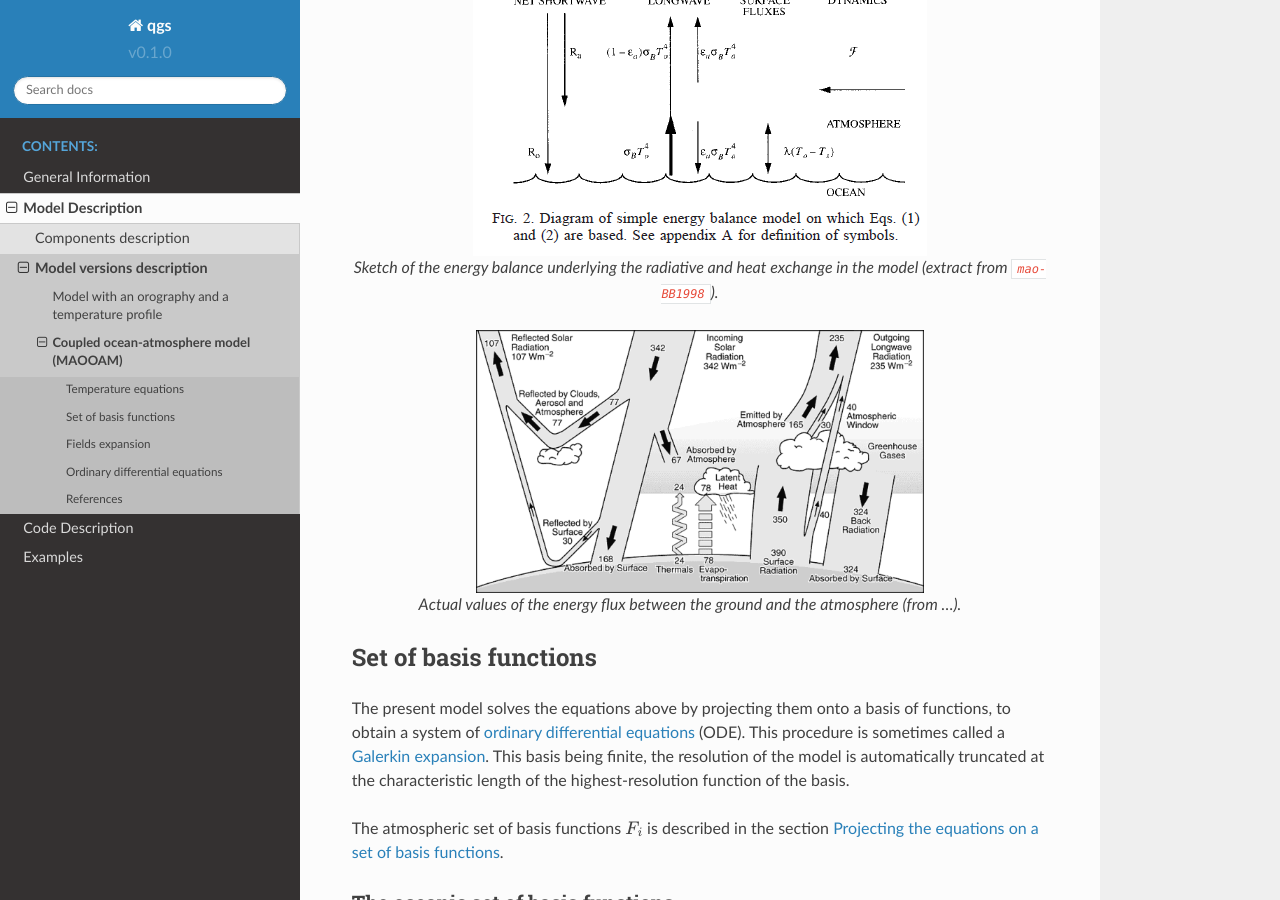
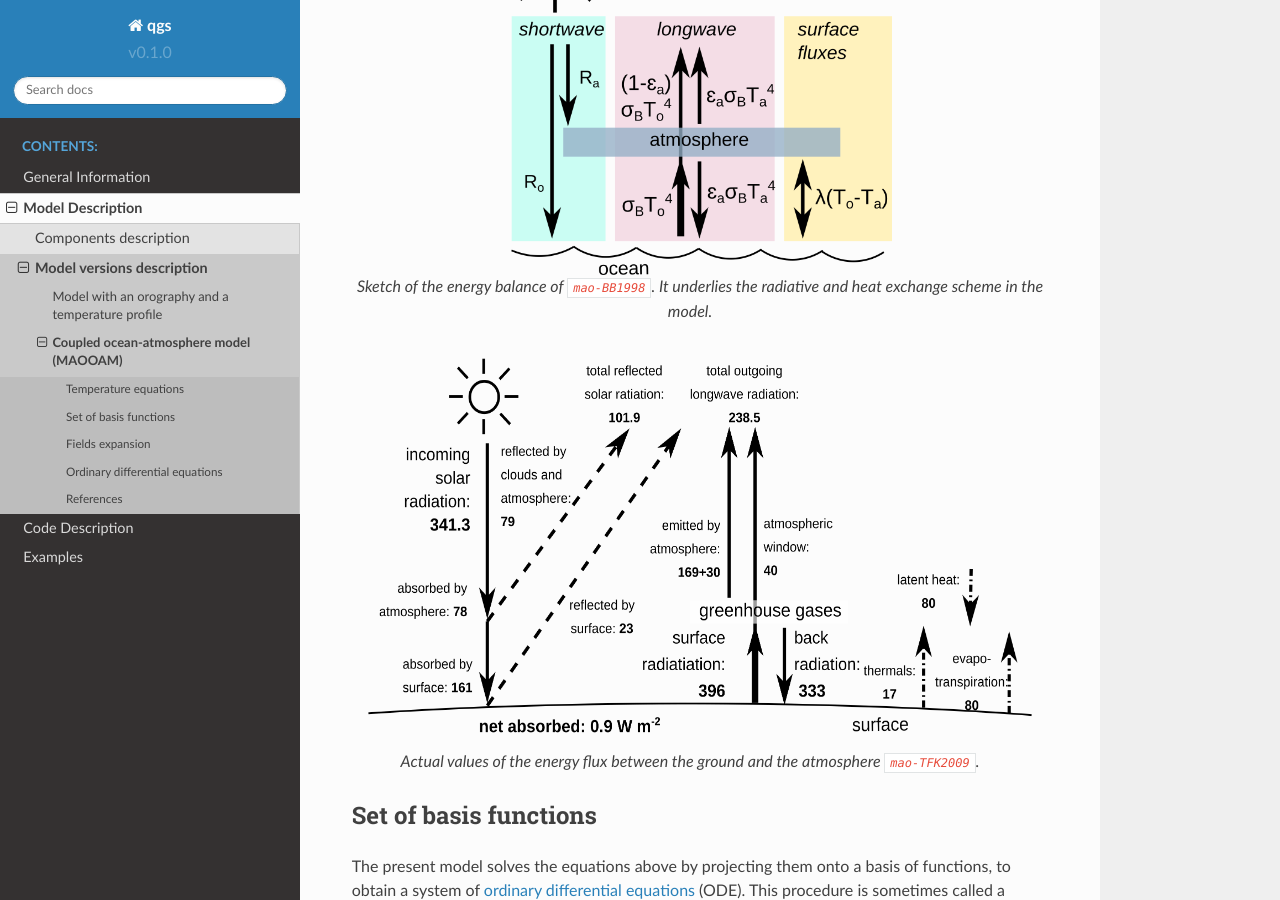
Before and after one commit to Climdyn/qgs, a Sphinx documentation site: the page built from documentation/source/files/model/maooam_model.rst, in a window 1280 px wide and 900 px high, scrolled down 2076 px. Built offline with Sphinx 7.4.7 and the Read the Docs theme 2.0.0, drawn with Linux system fonts in a browser that asks for light colours; formulas are drawn with MathJax 3; cross-references to code outside the pages are shown as plain code.

Commit message:
Adapted the figure to the text

```diff
--- a/documentation/source/files/model/maooam_model.rst
+++ b/documentation/source/files/model/maooam_model.rst
@@ -79,17 +79,17 @@ The hydrostatic relation in pressure coordinates is :math:`(\partial \Phi/\parti
 and the vertical discretization of the hydrostatic relation at 500 hPa allows to write the spatially dependent atmospheric temperature anomaly :math:`\delta T_\text{a} = 2f_0\;\theta_\text{a} /R` where :math:`R` is
 the ideal gas constant.
 
-.. figure:: figures/energy_balance.png
-    :scale: 100%
+.. figure:: figures/energybalance.png
+    :scale: 30%
     :align: center
 
-    Sketch of the energy balance underlying the radiative and heat exchange in the model (extract from :cite:`mao-BB1998`).
+    Sketch of the energy balance of :cite:`mao-BB1998`. It underlies the radiative and heat exchange scheme in the model.
 
-.. figure:: figures/budget.gif
-    :scale: 70%
+.. figure:: figures/energybalance_detail.png
+    :scale: 30%
     :align: center
 
-    Actual values of the energy flux between the ground and the atmosphere (from ...).
+    Actual values of the energy flux between the ground and the atmosphere :cite:`mao-TFK2009`.
 
 Set of basis functions
 ----------------------
--- a/documentation/source/files/model/oro_model.rst
+++ b/documentation/source/files/model/oro_model.rst
@@ -11,7 +11,7 @@ Friction with the ground
 The atmosphere is coupled to the orography through mechanical coupling (friction).
 
 .. figure:: figures/atmoro.png
-    :scale: 70%
+    :scale: 80%
     :align: center
 
     Sketch of the atmospheric model layers with a simple `orography`_.
--- a/documentation/source/files/model/ref.bib
+++ b/documentation/source/files/model/ref.bib
@@ -207,6 +207,17 @@ url = {http://www.luajit.org}
   publisher={Springer}
 }
 
+@article{TFK2009,
+  title={Earth's global energy budget},
+  author={Trenberth, K. E. and Fasullo, J. T. and Kiehl, J.},
+  journal={Bulletin of the American Meteorological Society},
+  volume={90},
+  number={3},
+  pages={311--324},
+  year={2009},
+  publisher={American Meteorological Society}
+}
+
 @article{Hurrell1995,
   title={Decadal trends in the North Atlantic Oscillation: regional temperatures and precipitation},
   author={Hurrell, James W},
```
Also changed, not shown: documentation/source/files/model/figures/atmoro.png, documentation/source/files/model/figures/atmoro.svg (added), documentation/source/files/model/figures/budget.gif (deleted), documentation/source/files/model/figures/energy_balance.png (deleted), documentation/source/files/model/figures/model_variables_duck.png, documentation/source/files/model/figures/model_variables_duck.svg (added).
